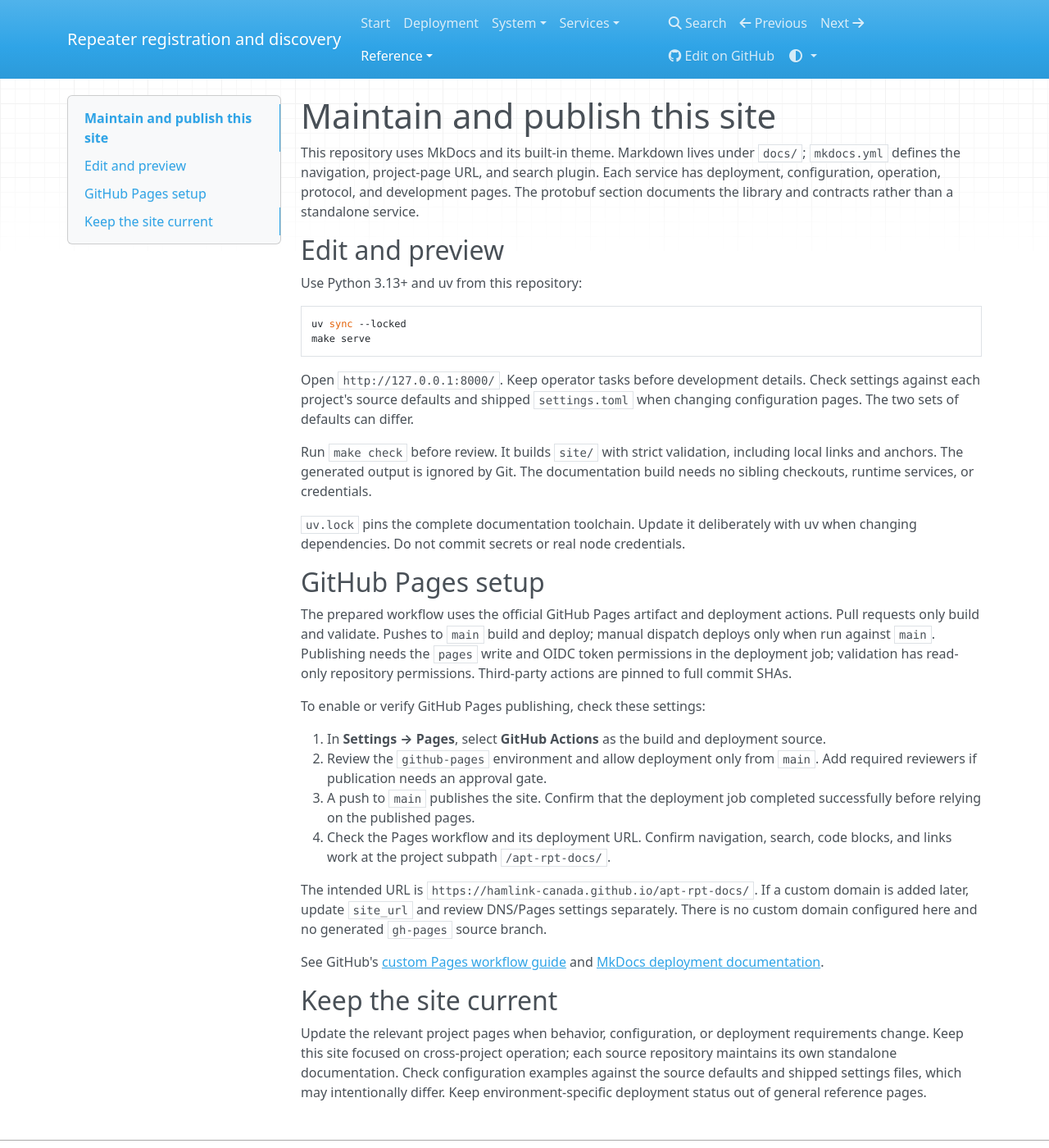
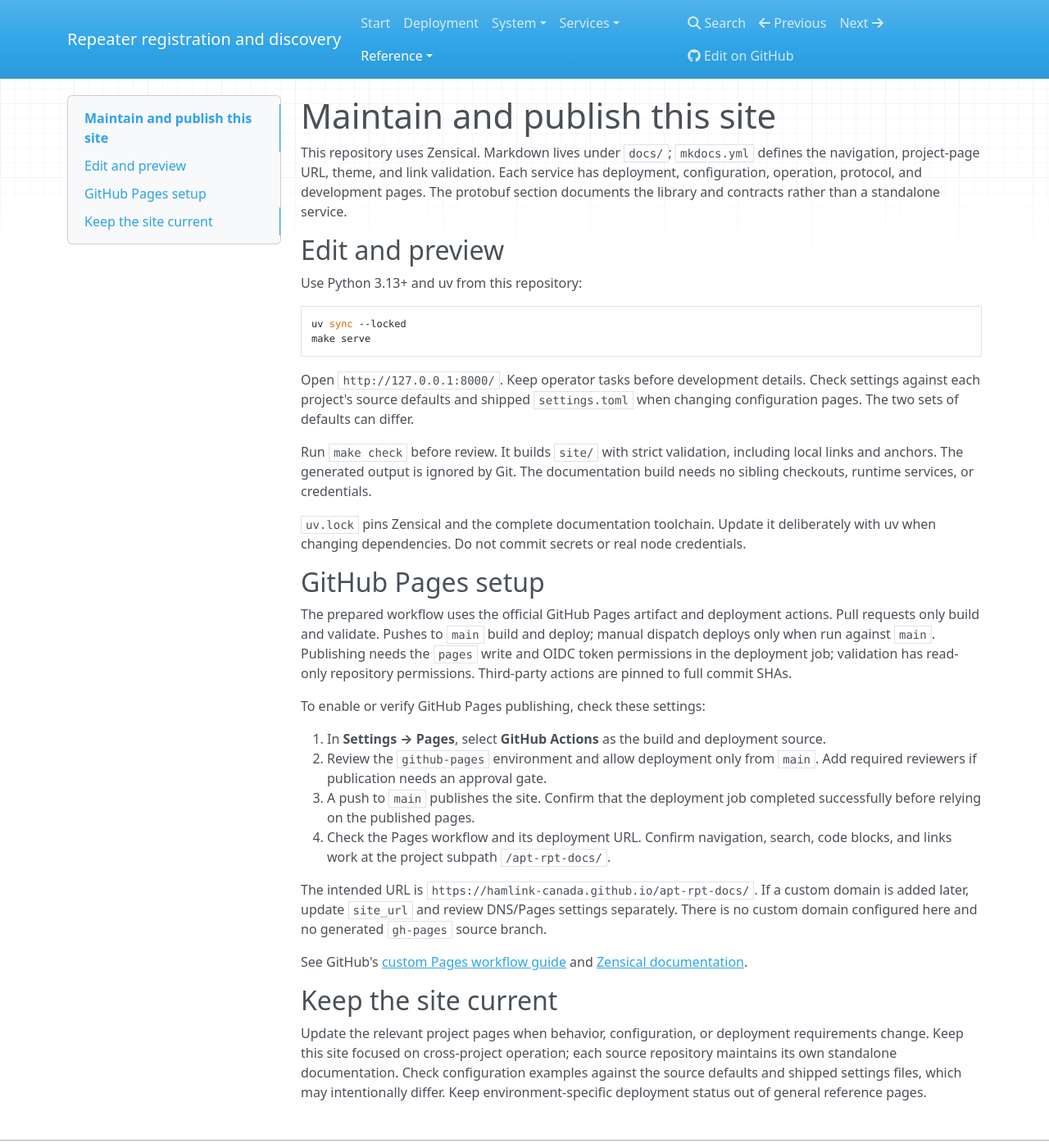
Before and after one commit to Hamlink-Canada/apt-rpt-docs, an MkDocs documentation site: the page built from docs/maintainers/documentation.md, in a window 1280 px wide and 1400 px high. Shown: the whole window at 82% size. Built offline with MkDocs 1.6.1, drawn with Linux system fonts in a browser that asks for light colours; nearby versions of some CDN libraries.

Commit message:
docs: migrate site build to Zensical

```diff
--- a/docs/maintainers/documentation.md
+++ b/docs/maintainers/documentation.md
@@ -1,8 +1,8 @@
 # Maintain and publish this site
 
-This repository uses MkDocs and its built-in theme. Markdown lives under `docs/`;
-`mkdocs.yml` defines the navigation, project-page URL, and search plugin. Each service
-has deployment, configuration, operation, protocol, and development pages. The
+This repository uses Zensical. Markdown lives under `docs/`;
+`mkdocs.yml` defines the navigation, project-page URL, theme, and link validation. Each
+service has deployment, configuration, operation, protocol, and development pages. The
 protobuf section documents the library and contracts rather than a standalone service.
 
 ## Edit and preview
@@ -22,8 +22,8 @@ Run `make check` before review. It builds `site/` with strict validation, includ
 local links and anchors. The generated output is ignored by Git. The documentation
 build needs no sibling checkouts, runtime services, or credentials.
 
-`uv.lock` pins the complete documentation toolchain. Update it deliberately with
-uv when changing dependencies. Do not commit secrets or real node credentials.
+`uv.lock` pins Zensical and the complete documentation toolchain. Update it deliberately
+with uv when changing dependencies. Do not commit secrets or real node credentials.
 
 ## GitHub Pages setup
 
@@ -49,7 +49,7 @@ domain is added later, update `site_url` and review DNS/Pages settings separatel
 There is no custom domain configured here and no generated `gh-pages` source branch.
 
 See GitHub's [custom Pages workflow guide](https://docs.github.com/en/pages/getting-started-with-github-pages/using-custom-workflows-with-github-pages)
-and [MkDocs deployment documentation](https://www.mkdocs.org/user-guide/deploying-your-docs/).
+and [Zensical documentation](https://zensical.org/docs/).
 
 ## Keep the site current
 
--- a/mkdocs.yml
+++ b/mkdocs.yml
@@ -4,10 +4,7 @@ repo_url: https://github.com/Hamlink-Canada/apt-rpt-docs
 edit_uri: edit/main/docs/
 site_description: Deployment and operation of repeater registration and DNS services
 theme:
-  name: mkdocs
-  color_mode: auto
-  user_color_mode_toggle: true
-  navigation_depth: 3
+  variant: modern
 plugins:
   - search
 markdown_extensions:
@@ -15,9 +12,8 @@ markdown_extensions:
   - fenced_code
   - admonition
 validation:
-  links:
-    not_found: warn
-    anchors: warn
+  invalid_links: true
+  invalid_link_anchors: true
 nav:
   - Start: index.md
   - Deployment: getting-started.md
--- a/pyproject.toml
+++ b/pyproject.toml
@@ -3,7 +3,7 @@ name = "apt-rpt-docs"
 version = "0.1.0"
 description = "Operator documentation for repeater registration and discovery"
 requires-python = ">=3.13"
-dependencies = ["mkdocs==1.6.1"]
+dependencies = ["zensical==0.1.1"]
 
 [tool.uv]
 package = false
```
Also changed, not shown: README.md (+3 -3 lines), 2 other files.
